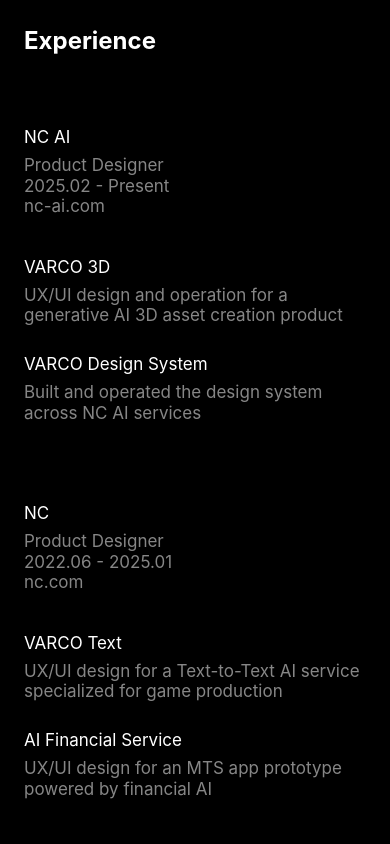
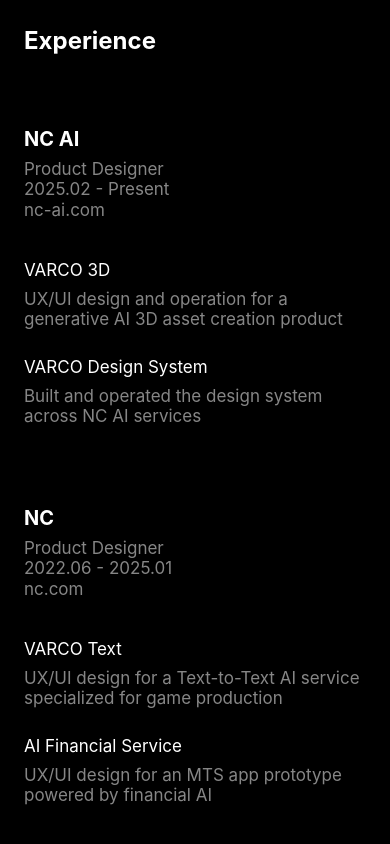
Before and after one commit to glenn-psd/glenn-psd.github.io, a website: page index.html in a window 390 px wide. Shown: the part 960-1804 px from the top of the page. Drawn offline with Linux system fonts and the light colour scheme; a web font is replaced by a local one.

Commit message:
Emphasize career company names on mobile

```diff
--- a/styles.css
+++ b/styles.css
@@ -511,6 +511,11 @@
     font-size: 17px;
   }
 
+  .career-company-name {
+    font-size: 20px;
+    font-weight: 700;
+  }
+
   .career-project {
     margin-bottom: 28px;
   }
```
